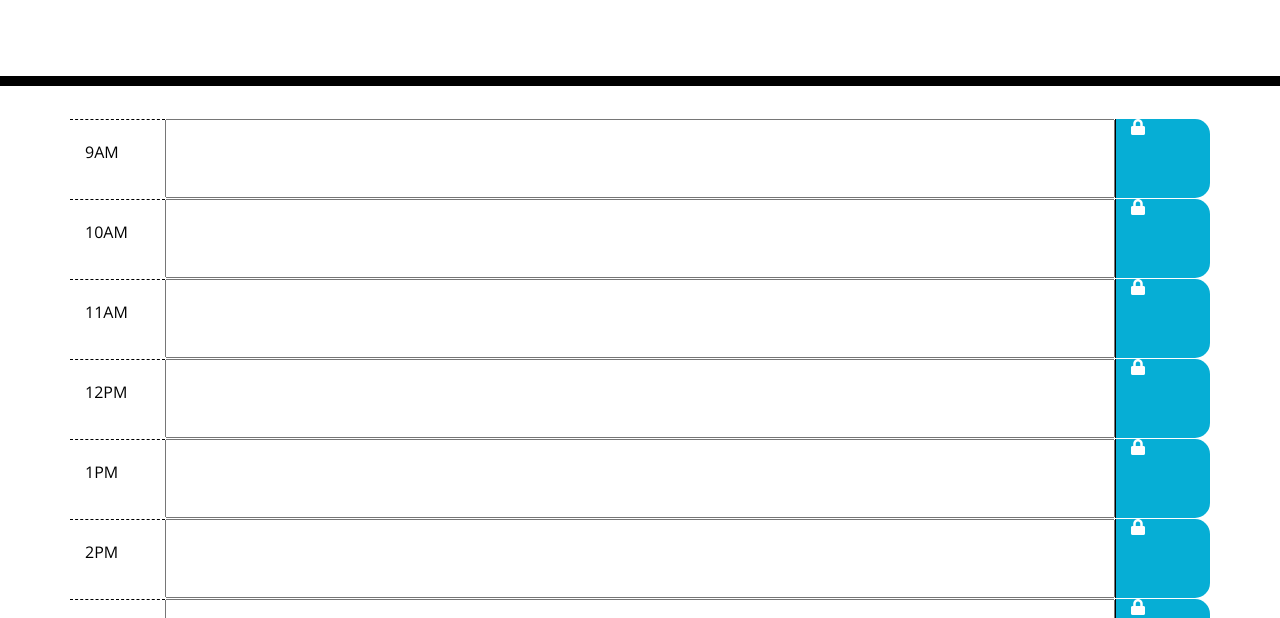
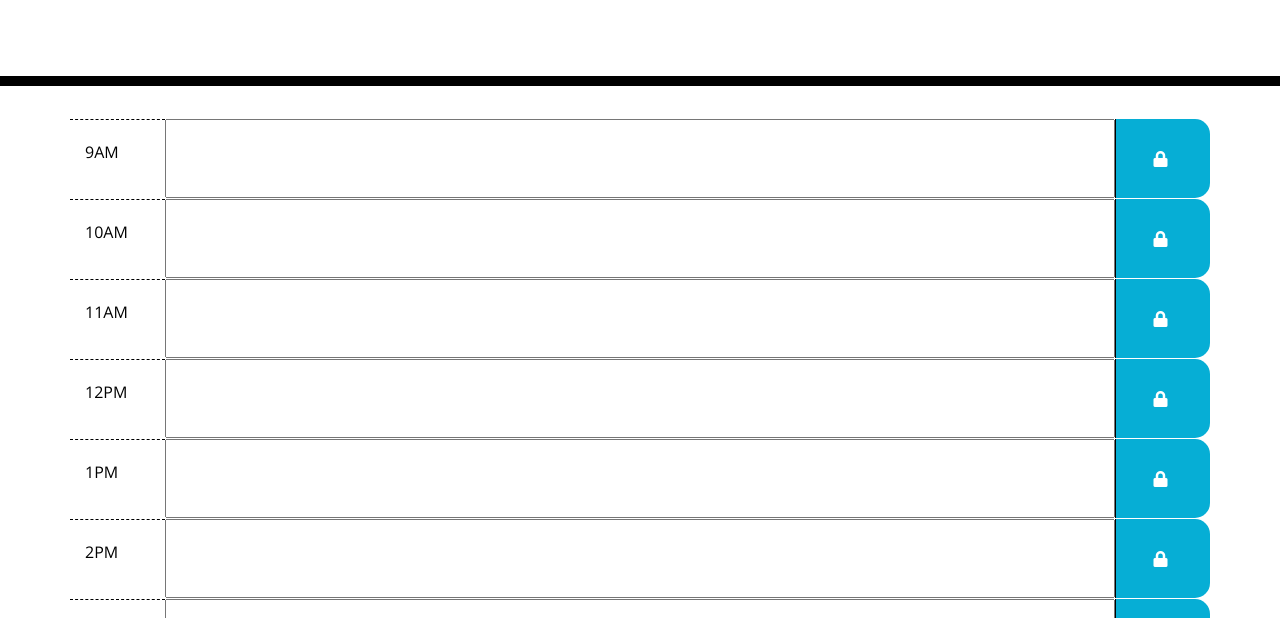
Before and after one commit to danielpsnz/PerezSanzDaniel_PlannerApp, a plain HTML site: page index.html in a window 1280 px wide. Shown: the part 182-800 px from the top of the page. Drawn offline with nearby package versions, Linux system fonts and the light colour scheme.

Commit message:
changes the locker position to the center of the blue square

```diff
--- a/assets/style.css
+++ b/assets/style.css
@@ -69,3 +69,11 @@ textarea {
   font-size: 20px;
   transition: all 0.3s ease-in-out;
 }
+
+.fas {
+  position: absolute;
+  height: 20px;
+  width: 20px;
+  top: 40%;
+  left: 40%;
+}
```
